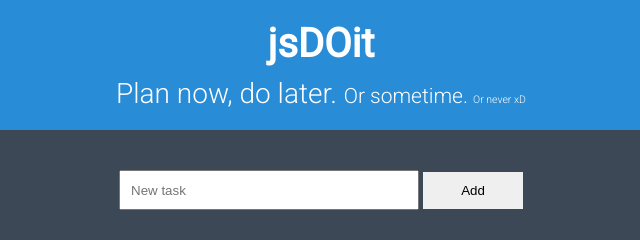
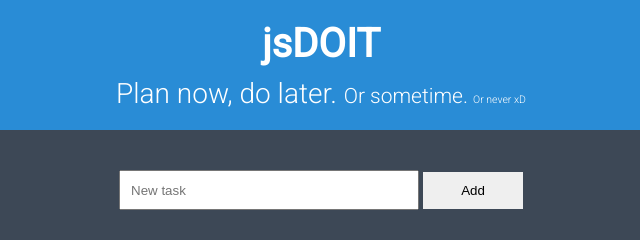
Before and after one commit to HessianPL/jsDOIT, a website: page public/index.html in a window 1280 px wide. Shown: the top 240 px of the page, 319-959 px from the left. Drawn offline with Linux system fonts and the light colour scheme; no server answers.

Commit message:
Add license and readme files

```diff
--- a/package.json
+++ b/package.json
@@ -8,7 +8,7 @@
     "start": "node jsDOIT.js"
   },
   "author": "Lukasz Dragon",
-  "license": "ISC",
+  "license": "MIT",
   "dependencies": {
     "cookie-parser": "^1.4.6",
     "dotenv": "^16.0.1",
--- a/public/index.html
+++ b/public/index.html
@@ -14,7 +14,7 @@
 </head>
 <body>
 <header>
-<h1>jsDOit</h1>
+<h1>jsDOIT</h1>
     <h2>Plan now, do later. <small>Or sometime. <span>Or never xD</span></small></h2>
 </header>
 <main>
```
Also changed, not shown: README.md, 2 other files.
